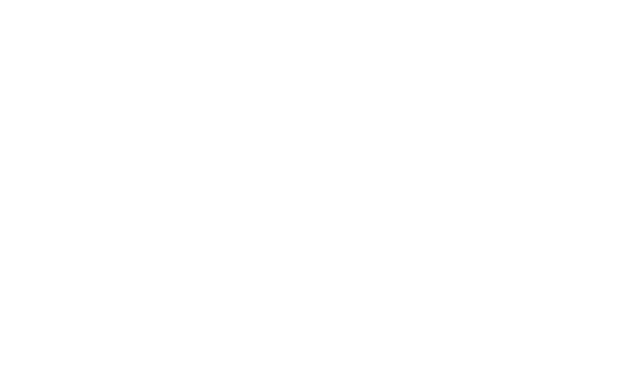
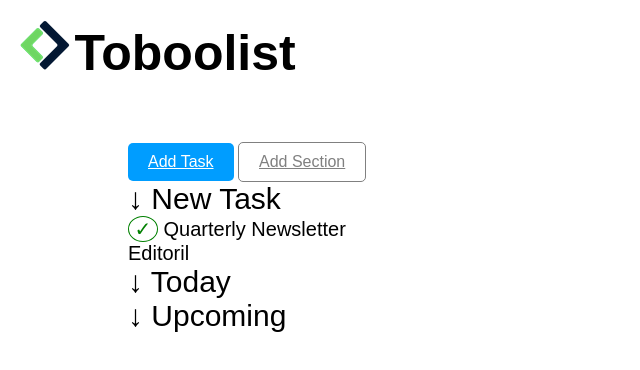
Before and after one commit to StivenMastrovito/html-css-toboolist, a plain HTML site: page index.html in a window 1280 px wide. Shown: the whole page, without its empty margins (0-640 px from the left). Drawn offline with Linux system fonts and the light colour scheme.

Commit message:
feat: creazione sezione hero

```diff
--- a/css/style.css
+++ b/css/style.css
@@ -3,3 +3,59 @@
     padding: 0;
     box-sizing: border-box;
 }
+a{
+    color: none;
+}
+header{
+    padding: 20px 20px;
+    margin-bottom: 40px;
+}
+body{
+    font-family: sans-serif;
+}
+.logo{
+    display: inline-block;
+    width: 20;
+}
+.titolo{
+    display: inline-block;
+    font-size: 50px;
+}
+.container{
+    width: 80%;
+    margin: 0 auto;
+}
+.add-task{
+    padding: 10px 20px;
+    background-color: rgb(0, 157, 255);
+    color: white;
+    border-radius: 5px;
+    display: inline-block;
+}
+.add-section{
+    padding: 10px 20px;
+    color: gray;
+    border-radius: 5px;
+    display: inline-block;
+    border: 1px solid gray;
+}
+
+ul{
+    list-style: none;
+}
+.prima-lista{
+    font-style: inherit;
+    font-size: 30px;
+}
+.seconda-lista{
+    font-size: 20px;
+
+}
+.checkmark{
+    display: inline-block;
+    width: 30px;
+    text-align: center;
+    color: green;
+    border-radius: 50%;
+    border: 1px solid green;
+}
--- a/index.html
+++ b/index.html
@@ -1,12 +1,47 @@
 <!DOCTYPE html>
 <html lang="it">
+
 <head>
     <meta charset="UTF-8">
     <meta name="viewport" content="width=device-width, initial-scale=1.0">
     <title>Document</title>
     <link rel="stylesheet" href="./css/style.css">
 </head>
+
 <body>
+    <!-- sezione hero -->
+    <header>
+        <img class="logo" src="./img/Logo.png" alt="">
+        <p class="titolo"><strong>Toboolist</strong></p>
+    </header>
+    <!-- Fine sezione hero -->
+    <main class="container">
+        <!-- sezione opzioni -->
+        <section>
+            <nav>
+                    <a class="add-task" href="">
+                        Add Task
+                    </a>
+                    <a class="add-section" href="">
+                        Add Section
+                    </a>
+            </nav>
+        </section>
+        <!-- fine sezione opzioni -->
+        <!-- sezione task -->
+        <section>
+            <ul class="prima-lista">
+                <li>&DownArrow; New Task</li>
+                <ul class="seconda-lista">
+                    <li><div class="checkmark">&check;</div> Quarterly Newsletter <div class="section bg-blue">Editoril</div></li>
+                </ul>
+                <li>&DownArrow; Today</li>
+                <li>&DownArrow; Upcoming</li>
+            </ul>
+        </section>
+        <!-- fine sezione task -->
+    </main>
 
 </body>
+
 </html>
```
Also changed, not shown: img/Logo.png (added), screen.png (added).
